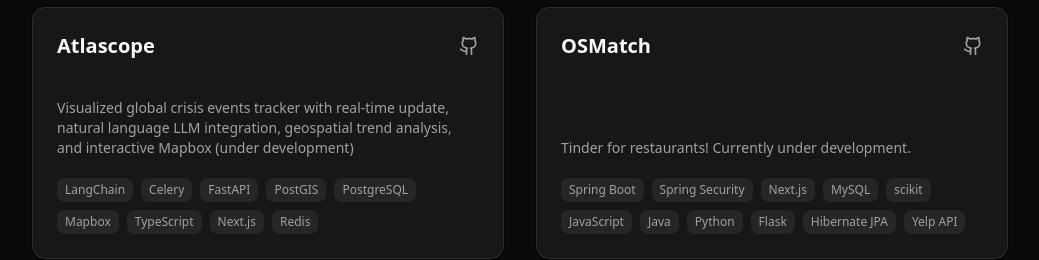
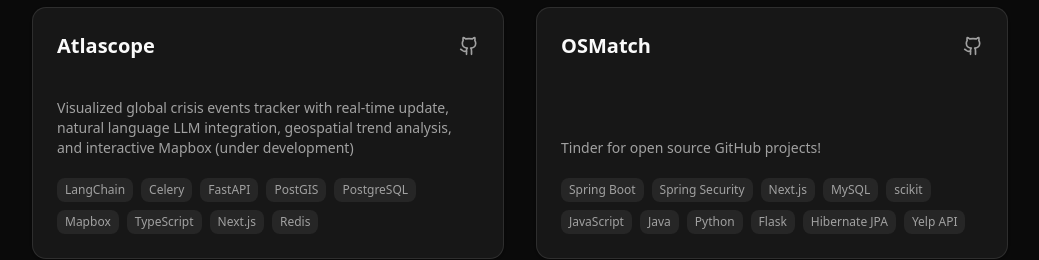
Before and after one commit to akashm6/current_portfolio, a Next.js app: page / in a window 1280 px wide. Shown: the part 2100-2360 px from the top of the page, without its empty margins (120-1159 px from the left). Built offline with nearby package versions, Linux system fonts and the light colour scheme.

Commit message:
updated info

```diff
--- a/src/components/Projects.jsx
+++ b/src/components/Projects.jsx
@@ -25,7 +25,7 @@
   },
   {
     name: "OSMatch",
-    description: "Tinder for restaurants! Currently under development.",
+    description: "Tinder for open source GitHub projects!",
     tools: [
       "Spring Boot",
       "Spring Security",
```
